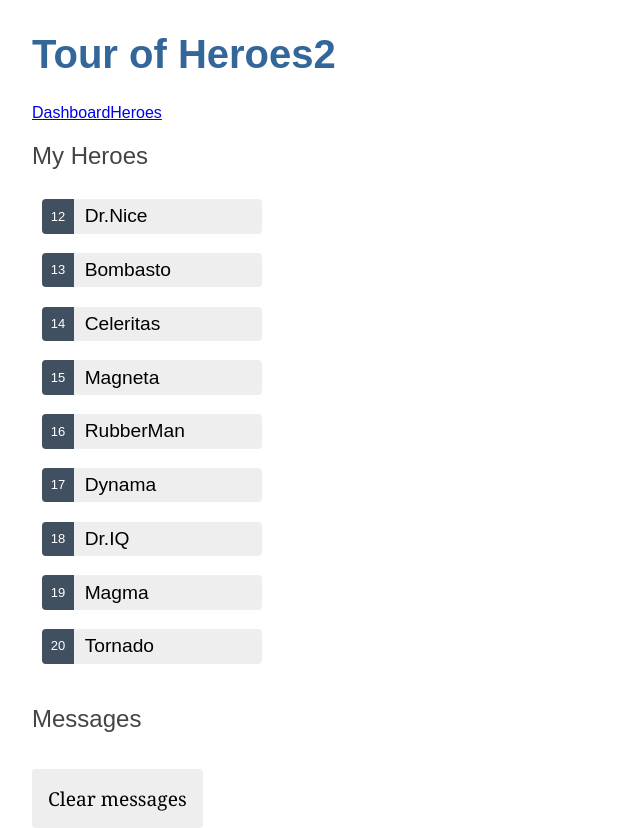
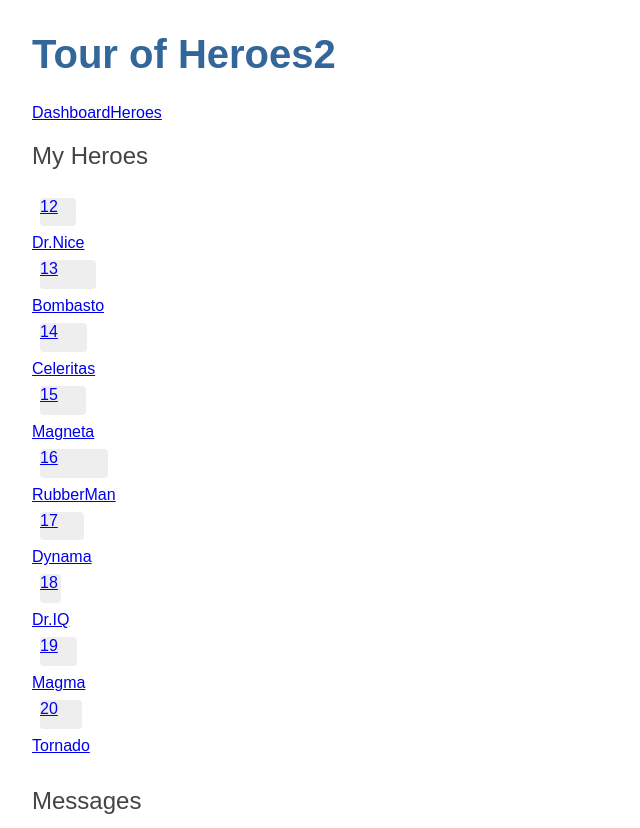
Before and after one commit to yuuki-kurose/angular_tour_of_heroes2, an Angular app: page /heroes in a window 1280 px wide. Shown: the top 828 px of the page, without its empty margins (0-640 px from the left). Built offline with nearby package versions, Linux system fonts and the light colour scheme.

Commit message:
2022/8/17/15:50
feat :
ダッシュボードからヒーロー詳細へ遷移させる為、routerLinkを設定
ヒーローデータをクリックしたら詳細へ遷移させる為、routerLinkを設定

refactor: heroes.componentの一覧に対するcssの編集（まだ途中です)

```diff
--- a/src/app/dashboard/dashboard.component.html
+++ b/src/app/dashboard/dashboard.component.html
@@ -1,6 +1,6 @@
 <h2 class="heroes-nav-title">Top Heroes</h2>
 <div class="heroes-menu">
-  <a class="heroes-detail__link" *ngFor="let hero of heroes">
-   {{ hero.name }}
+  <a class="heroes-detail__link" routerLink="/detail/{{ hero.id }}" *ngFor="let hero of heroes">
+     {{ hero.name }}
   </a>
 </div>
--- a/src/app/heroes/heroes.component.css
+++ b/src/app/heroes/heroes.component.css
@@ -9,7 +9,7 @@
   display:              flex;
 }
 
-.heroes button {
+ span {
   flex:                 1;
   cursor:               pointer;
   position:             relative;
@@ -23,28 +23,28 @@
   height:               1.8em;
 }
 
-.heroes button:hover {
+ span :hover {
   color:                #2c3a41;
   background-color:     #e6e6e6;
   left:                 .1em;
 }
 
-.heroes button:active {
+ span :active {
   background-color:     #525252;
   color:                #fafafa;
 }
 
-.heroes button.selected {
+ a.selected {
   background-color:     black;
   color:                white;
 }
 
-.heroes button:hover {
+ a :hover {
   background-color:     #505050;
   color:                white;
 }
 
-.heroes button:active {
+ a :active {
   background-color:     black;
   color:                white;
 }
@@ -60,6 +60,7 @@
   border-radius:        4px 0 0 4px;
 }
 
-.heroes__name {
-  align-self:           center;
-}
+/*
+ * .heroes__name {
+ *    align-self:       center;
+ */
--- a/src/app/heroes/heroes.component.html
+++ b/src/app/heroes/heroes.component.html
@@ -3,10 +3,8 @@
 <ul class="heroes">
   <!-- heroesプロパティを繰り返しで表示する -->
   <li *ngFor="let hero of heroes" class="heroes__list">
-    <!-- ユーザーがボタンをクリックしたらonSelectメソッドが発火する -->
-    <button type="button" (click)="onSelect(hero)" [class.selected]="hero === selectedHero">
-      <span class="heroes__badge">{{ hero.id }}</span>
-      <span class="heroes__name">{{ hero.name }}</span>
-    </button>
+    <a routerLink="/detail/{{ hero.id }}">
+      <span class="badge">{{ hero.id }}</span>{{ hero.name }}
+    </a>
   </li>
 </ul>
```
